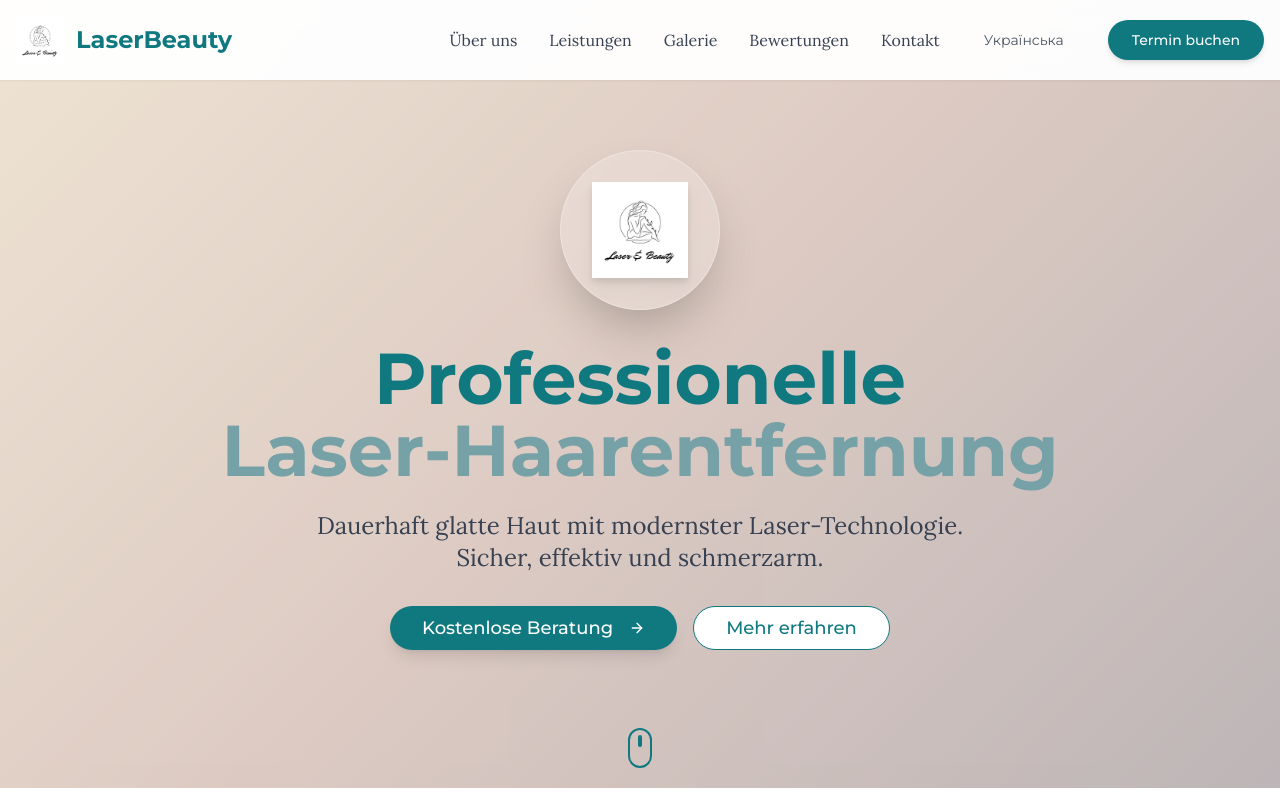
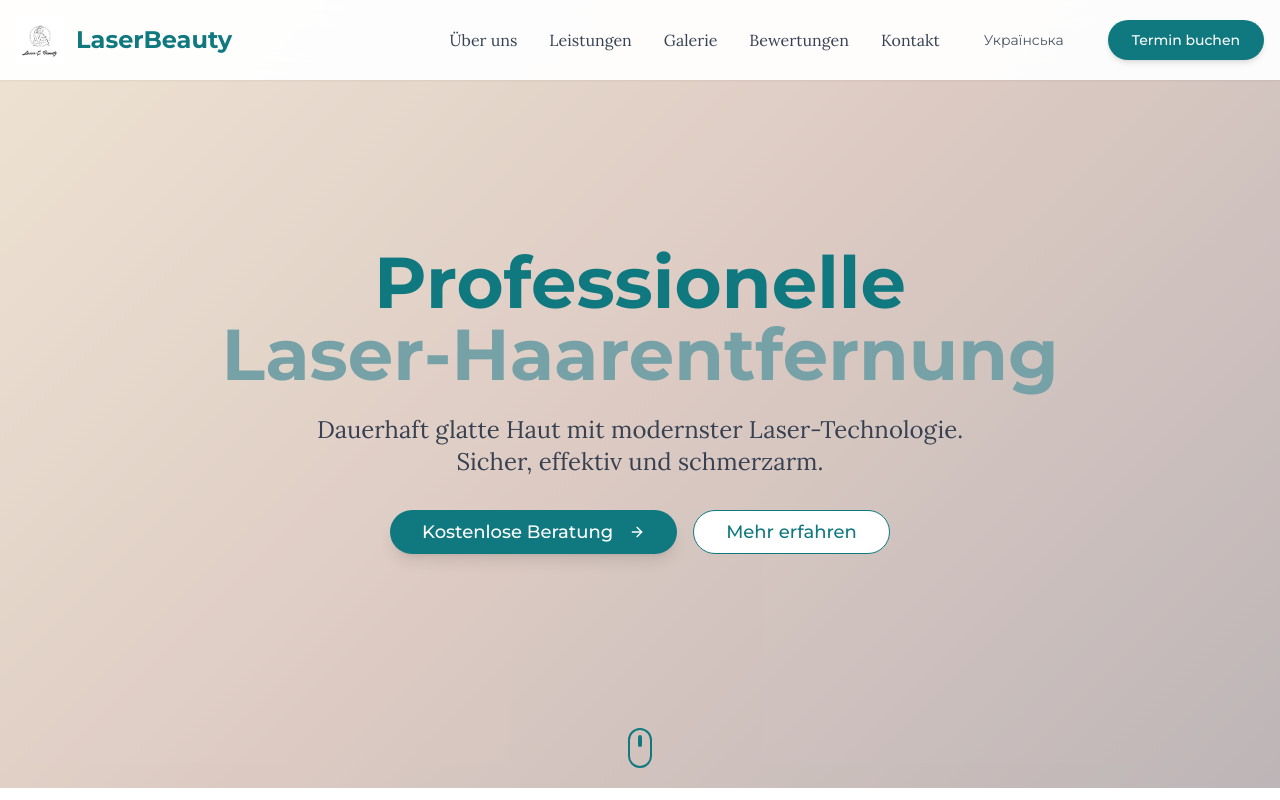
Before and after one commit to pampukhaleo/glow-gentle-clean, a React (Vite) app: page / in a window 1280 px wide. Shown: the top 800 px of the page. Built offline with nearby package versions, Linux system fonts and the light colour scheme.

Commit message:
Reverted to commit 35a19ef11e6ce43df840a2158924406d771bf84b

```diff
--- a/src/components/Hero.tsx
+++ b/src/components/Hero.tsx
@@ -28,28 +28,17 @@ export const Hero = () => {
 
       {/* Content */}
       <div className="relative z-10 text-center px-4 max-w-4xl mx-auto">
-        {/* Logo */}
-        <div className="mb-8 animate-fade-in">
-          <div className="mx-auto w-32 h-32 md:w-40 md:h-40 bg-white/20 backdrop-blur-sm rounded-full flex items-center justify-center shadow-2xl border border-white/30">
-            <img
-              src="/lovable-uploads/72c56bed-52df-4016-b3d1-753febbcdc13.png"
-              alt="LaserBeauty Logo"
-              className="w-20 h-20 md:w-24 md:h-24 object-contain filter drop-shadow-lg"
-            />
-          </div>
-        </div>
-
-        <h1 className="font-montserrat font-bold text-5xl md:text-7xl text-salon-teal mb-6 animate-fade-in" style={{ animationDelay: '0.2s' }}>
+        <h1 className="font-montserrat font-bold text-5xl md:text-7xl text-salon-teal mb-6 animate-fade-in">
           {t('hero.title')}
           <br />
           <span className="text-salon-teal-light">{t('hero.subtitle')}</span>
         </h1>
 
-        <p className="font-lora text-xl md:text-2xl text-gray-700 mb-8 max-w-2xl mx-auto leading-relaxed animate-fade-in" style={{ animationDelay: '0.4s' }}>
+        <p className="font-lora text-xl md:text-2xl text-gray-700 mb-8 max-w-2xl mx-auto leading-relaxed animate-fade-in" style={{ animationDelay: '0.2s' }}>
           {t('hero.description')}
         </p>
 
-        <div className="flex flex-col sm:flex-row gap-4 justify-center items-center animate-fade-in" style={{ animationDelay: '0.6s' }}>
+        <div className="flex flex-col sm:flex-row gap-4 justify-center items-center animate-fade-in" style={{ animationDelay: '0.4s' }}>
           <Button
             onClick={() => scrollToSection('contact')}
             size="lg"
```
